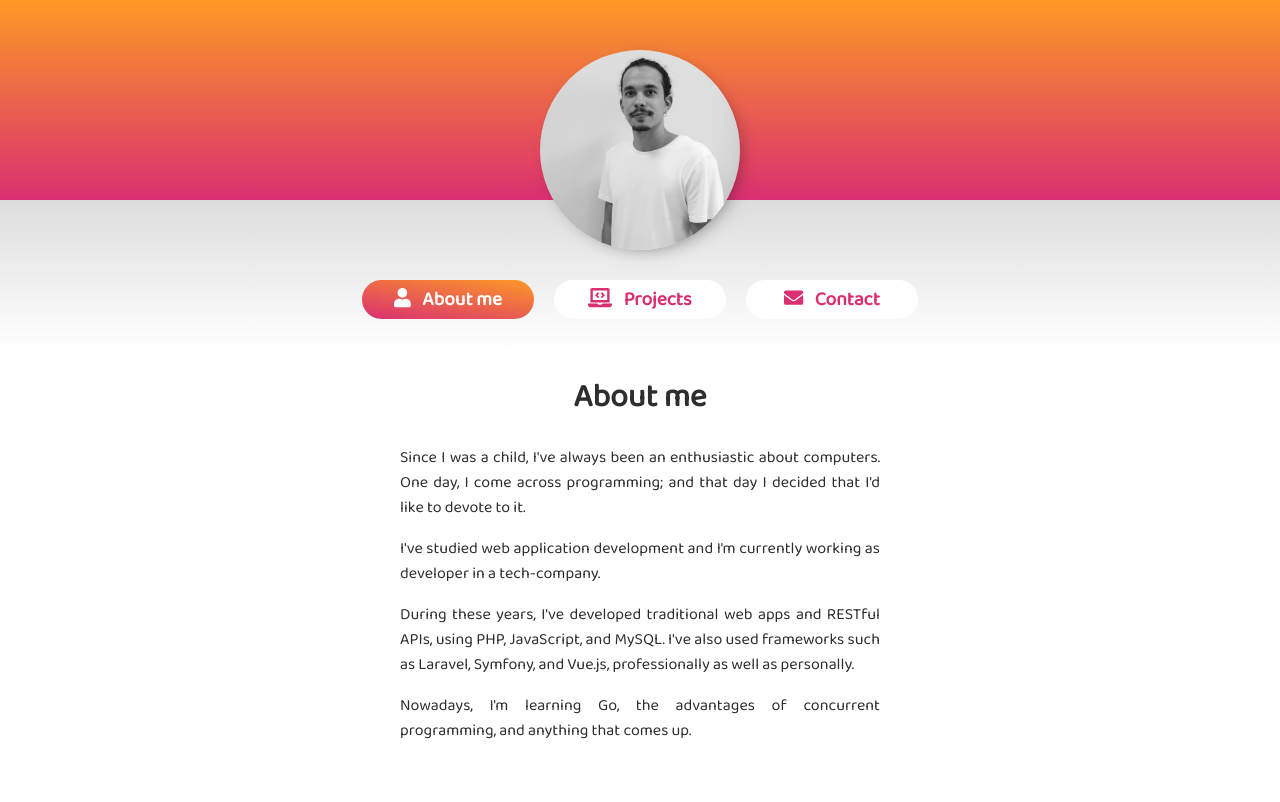
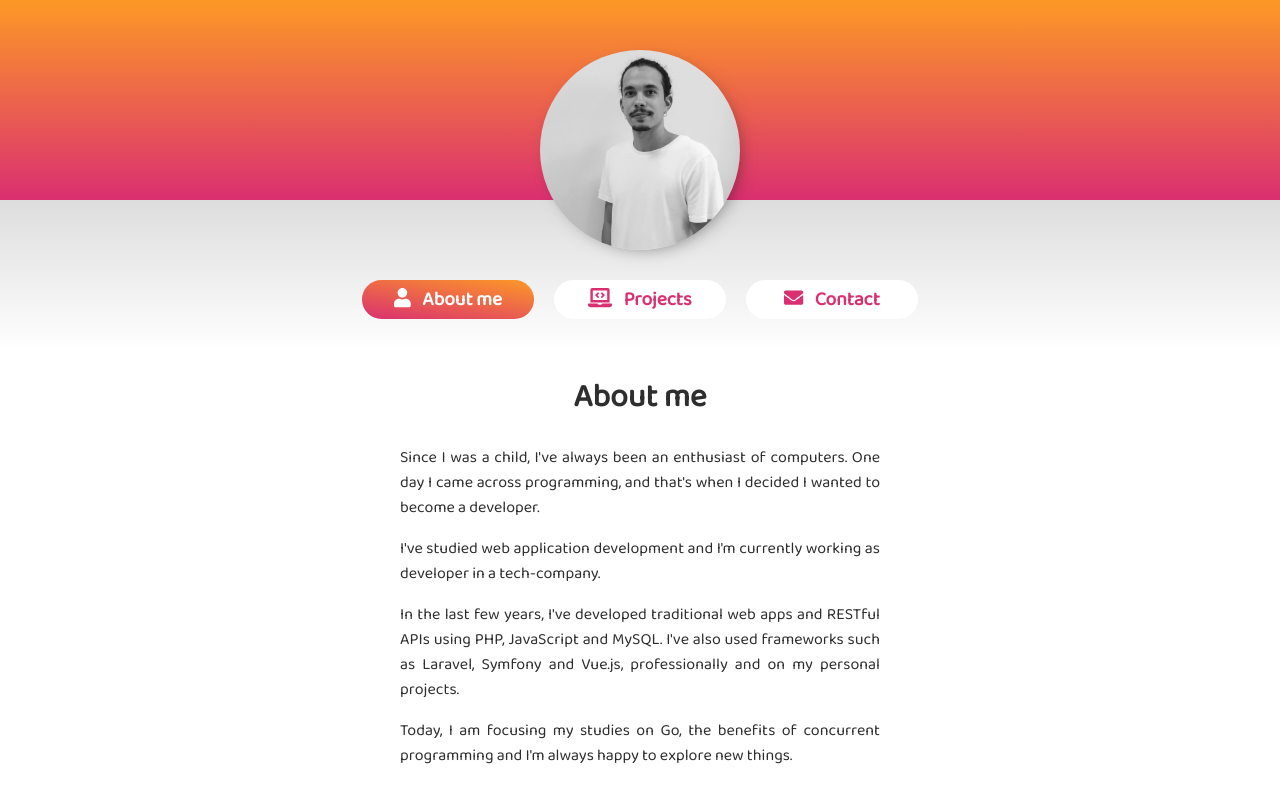
Before and after one commit to sriosdev/portfolio-old, a Vue app: page / in a window 1280 px wide. Shown: the top 802 px of the page. Built offline with nearby package versions, Linux system fonts and the light colour scheme.

Commit message:
Better about me text

```diff
--- a/src/views/AboutMe.vue
+++ b/src/views/AboutMe.vue
@@ -1,10 +1,10 @@
 <template>
   <div class="about-me">
     <h1>About me</h1>
-    <p>Since I was a child, I've always been an enthusiastic about computers. One day, I come across programming; and that day I decided that I'd like to devote to it.</p>
+    <p>Since I was a child, I've always been an enthusiast of computers. One day I came across programming, and that's when I decided I wanted to become a developer.</p>
     <p>I've studied web application development and I'm currently working as developer in a tech-company.</p>
-    <p>During these years, I've developed traditional web apps and RESTful APIs, using PHP, JavaScript, and MySQL. I've also used frameworks such as Laravel, Symfony, and Vue.js, professionally as well as personally.</p>
-    <p>Nowadays, I'm learning Go, the advantages of concurrent programming, and anything that comes up.</p>
+    <p>In the last few years, I've developed traditional web apps and RESTful APIs using PHP, JavaScript and MySQL. I've also used frameworks such as Laravel, Symfony and Vue.js, professionally and on my personal projects.</p>
+    <p>Today, I am focusing my studies on Go, the benefits of concurrent programming and I'm always happy to explore new things.</p>
   </div>
 </template>
 
```
